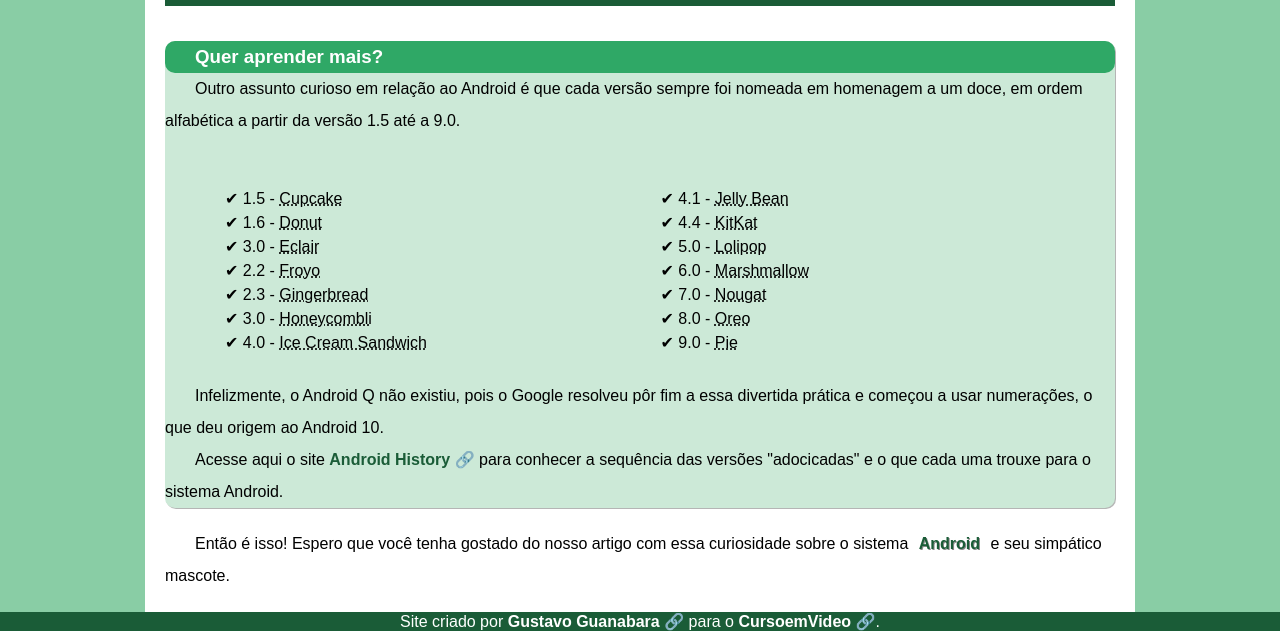
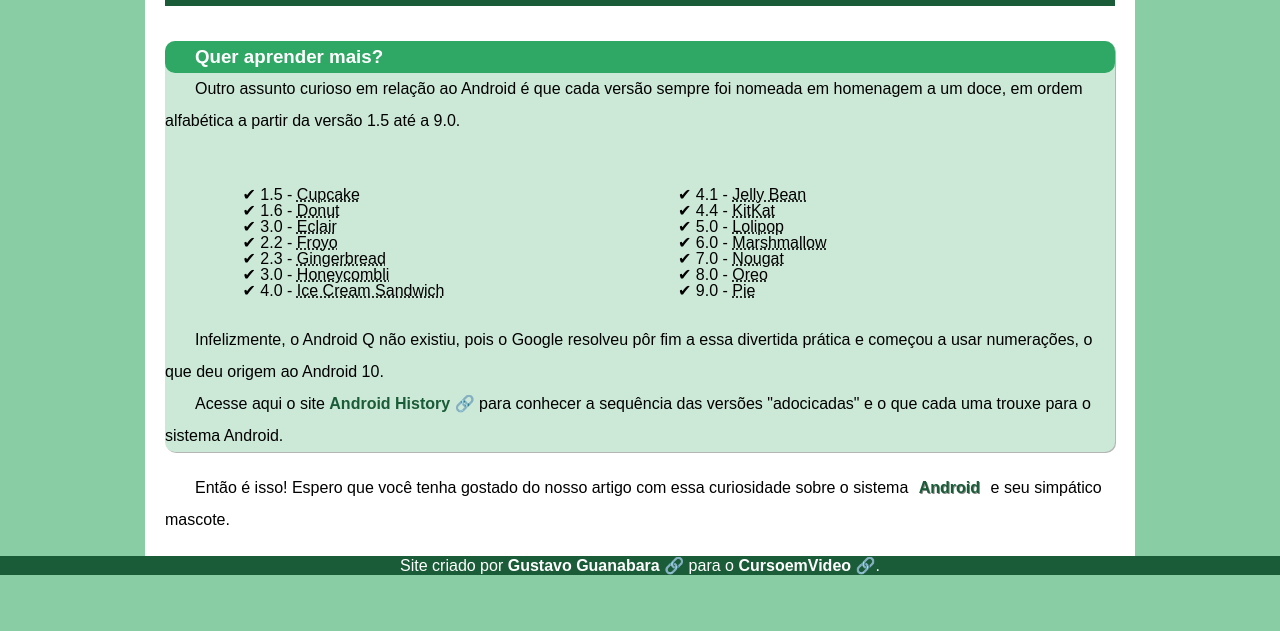
Before and after one commit to alessandrocecilio/HTML-CSS, a plain HTML site: page Desafios/D010/index.html in a window 1280 px wide. Shown: the part 2212-2843 px from the top of the page. After the commit the page ends 2787 px from the top, so only its background shows below. Drawn offline with Linux system fonts and the light colour scheme; a web font is replaced by a local one.

Commit message:
Update style.css

```diff
--- a/Desafios/D010/estilos/style.css
+++ b/Desafios/D010/estilos/style.css
@@ -176,14 +176,12 @@ aside > ul {
     columns: 2;
     list-style-position: inside;
     margin-top: 50px;
-    margin-left: 30px;
     margin-bottom: 25px;
-    margin-right: -20px;
     width: 90%;
 }
 
 ul > li {
-    line-height: 1.5em;
+    line-height: 1.0em;
 }
 
 
```
